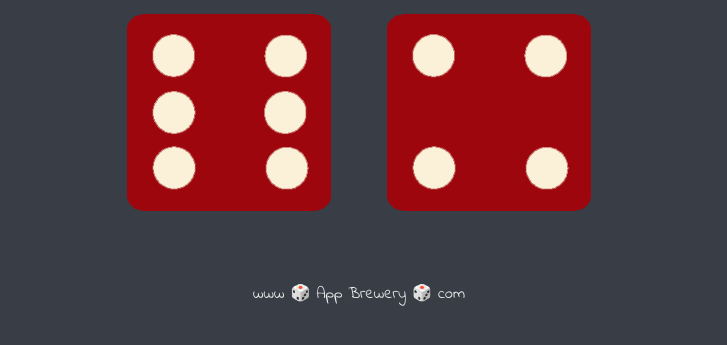
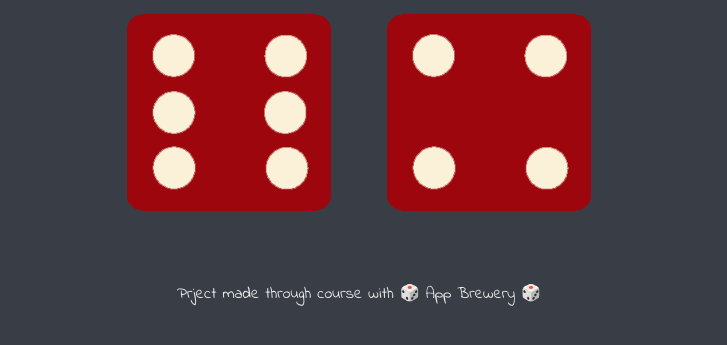
Before and after one commit to ChelseaHanes/Dice-Game, a plain HTML site: page dicee.html in a window 1280 px wide. Shown: the part 321-666 px from the top of the page, without its empty margins (281-1008 px from the left). Drawn offline with Linux system fonts and the light colour scheme; files whose address does not match are found by name.

Commit message:
Update dicee.html

```diff
--- a/dicee.html
+++ b/dicee.html
@@ -22,7 +22,7 @@
       </div>
     </div>
 
-    <footer>www 🎲 App Brewery 🎲 com</footer>
+    <footer>Prject made through course with 🎲 App Brewery 🎲 </footer>
 
     <script src ="index.js" charset="utf-8"></script>
 
```
